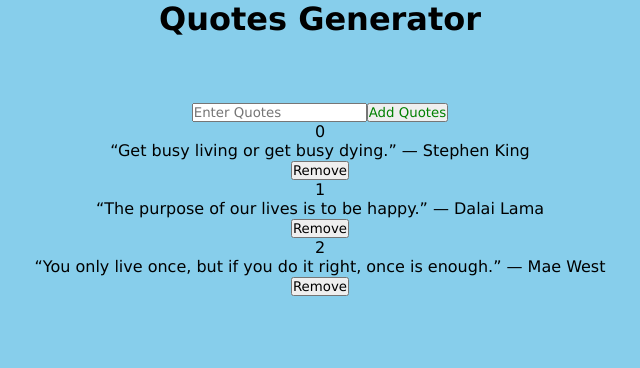
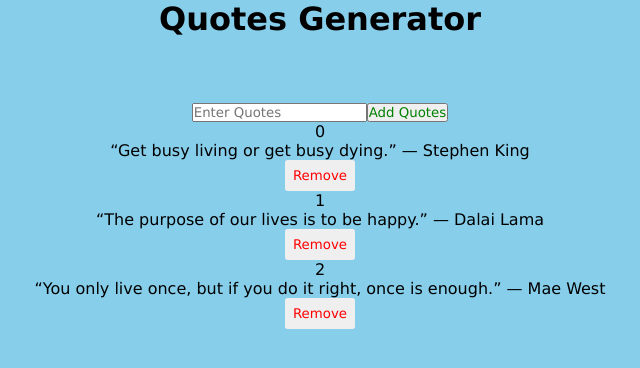
Before and after one commit to Ali-Mohamud/quote-generator, an Angular app: page / in a window 1280 px wide. Shown: the top 368 px of the page, without its empty margins (320-960 px from the left). Built offline with nearby package versions, Linux system fonts and the light colour scheme.

Commit message:
add color,padding and border to button

```diff
--- a/src/styles.css
+++ b/src/styles.css
@@ -19,7 +19,7 @@ input{
     color: green;
 }
 
-/* button{
+button{
     color: red;
     padding: 0.5rem;
     border: none;
@@ -27,7 +27,7 @@ input{
 }
 
 
-.quote-submit{
+/* .quote-submit{
     margin-left: 1rem;
     padding: 0.5rem;
     border: none;
```
